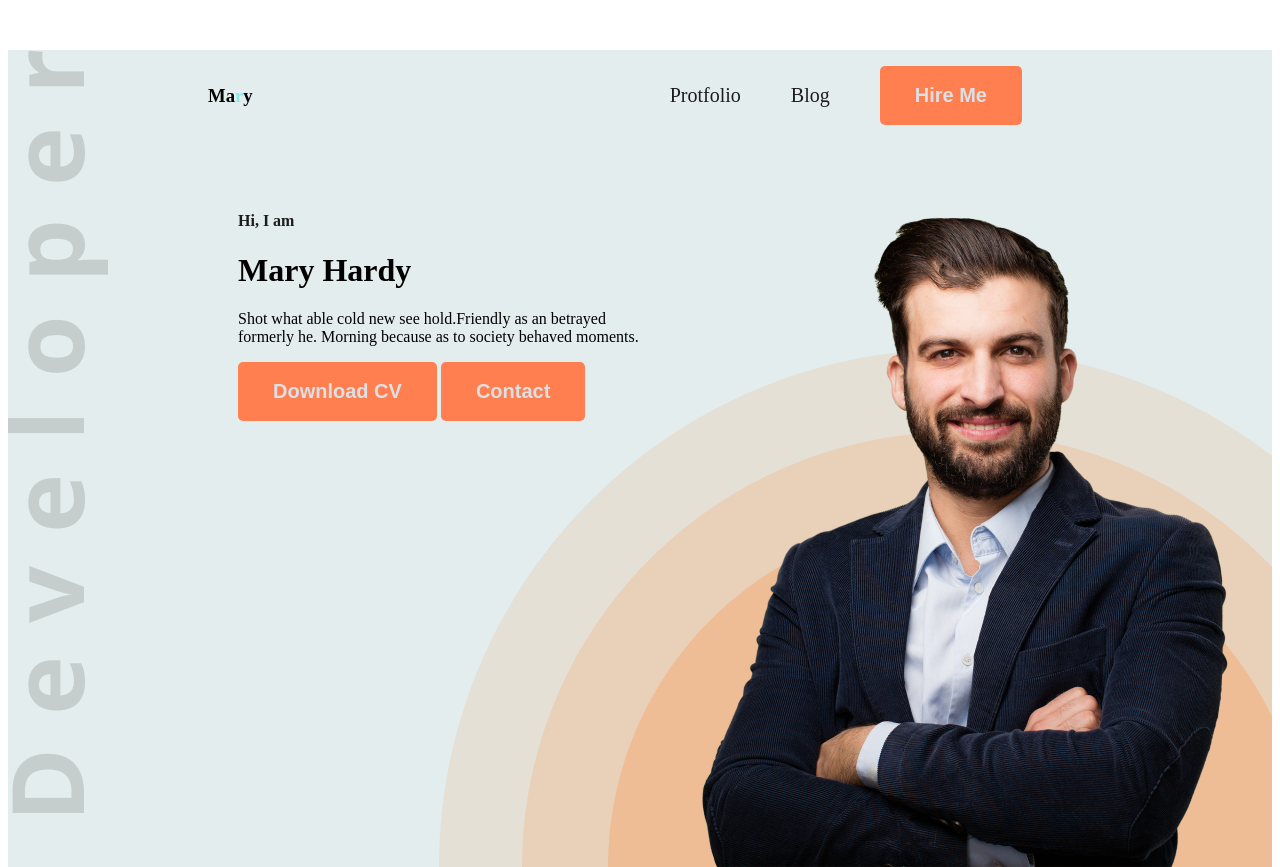
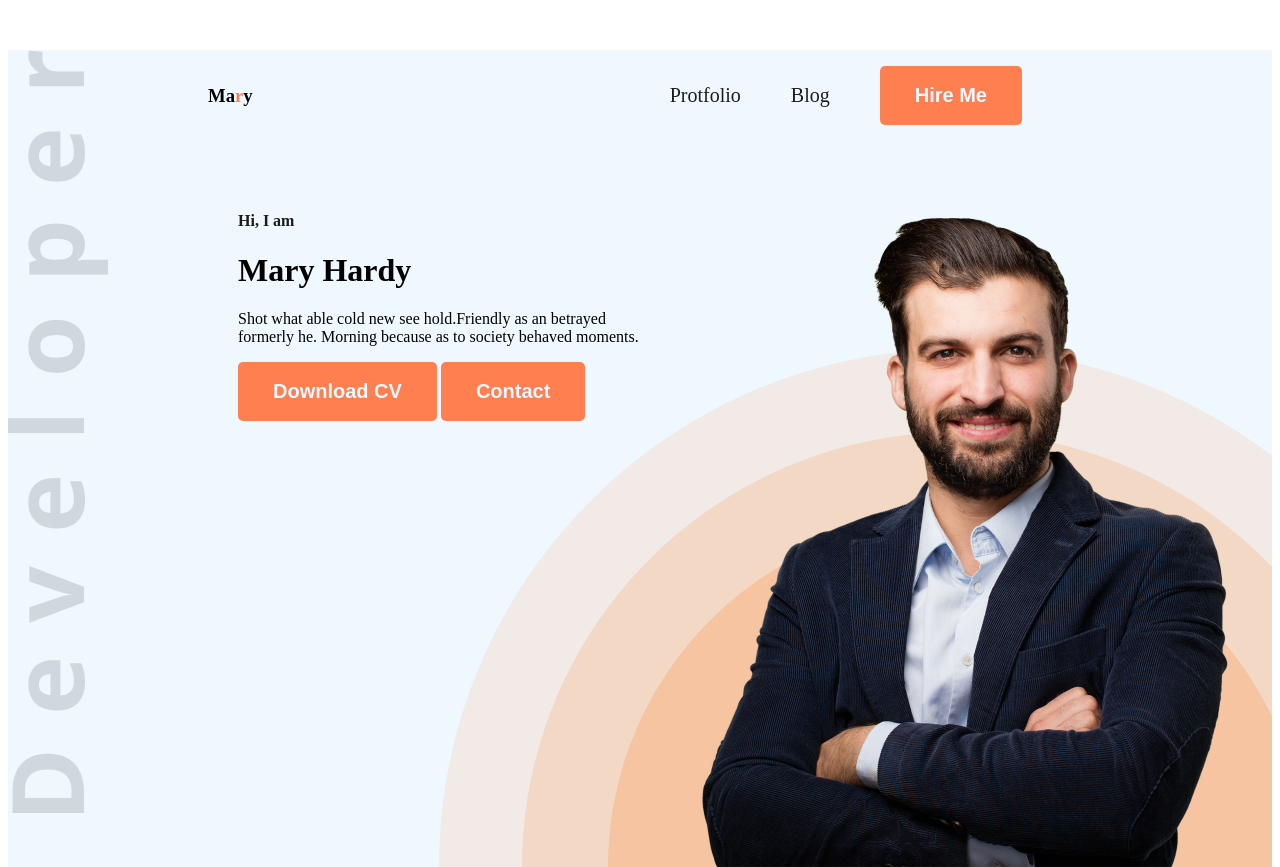
Before and after one commit to SanjidaMostakPrena/Web-dev-protfolio, a plain HTML site: page index.html in a window 1280 px wide. Shown: the top 867 px of the page. Drawn offline with Linux system fonts and the light colour scheme.

Commit message:
added protfolio

```diff
--- a/style/protfolio.css
+++ b/style/protfolio.css
@@ -10,10 +10,10 @@
 
 /* shared style*/
 .secondary-bg{
-    background-color: rgb(227, 237, 237) ;
+    background-color: aliceblue;
 }
 .text-primary{
-    color: rgb(135, 234, 236);
+ color: coral;
 }
 .dark-2{
     color: #1d1c1c;
@@ -22,7 +22,7 @@
     background-color:coral;
     font-weight:  bold;
     font-size: 20px;
-    color: rgb(221, 224, 226);
+    color: aliceblue;
     border: none;
     padding: 18px 35px;
     border-radius: 5px;
```
